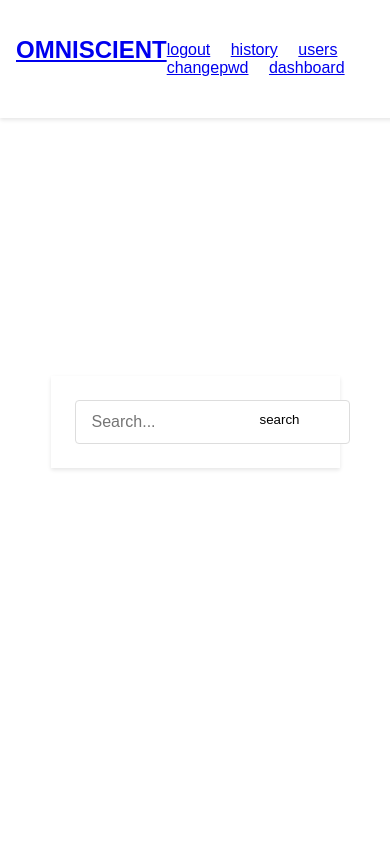
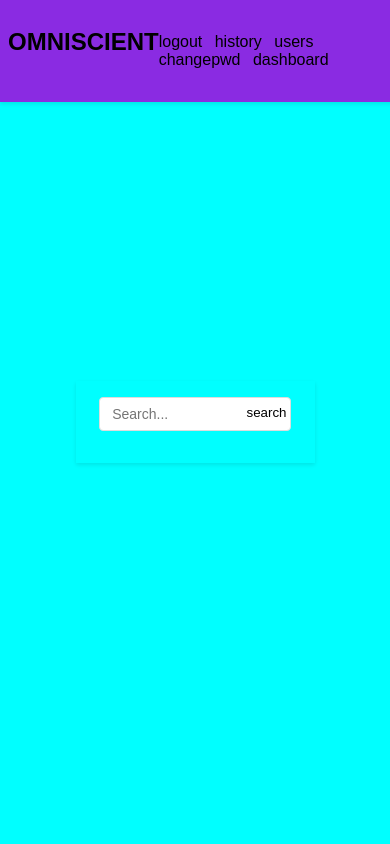
Before and after one commit to Tejaswikarthik/websearchengine_usingflask, a Flask app: template Templates/admin_view.html in a window 390 px wide. Run offline with Flask 3, Linux system fonts and the light colour scheme; the template is opened without the code that fills it, so the values that code supplies are empty; parts of the project's set-up code (start-up, migrations or seed data) failed here and were passed over.

Commit message:
Update admin_view.html

```diff
--- a/Templates/admin_view.html
+++ b/Templates/admin_view.html
@@ -16,6 +16,7 @@
             background-repeat: no-repeat;
             background-size: cover;
             background-position: center;
+            background-color: aqua;
         }
 
         .container {
@@ -36,8 +37,8 @@
         }
 
         #search {
-            width: 100%;
-            padding: 12px 16px;
+            width: 80%;
+            padding: 8px 16px;
             border: 1px solid #ddd;
             border-radius: 4px;
             font-size: 16px;
@@ -80,10 +81,56 @@
             left: 0;
             width: 100%;
             box-shadow: 0 2px 4px rgba(0, 0, 0, 0.1);
+            z-index: 1;
+            background-color: blueviolet;
         }
 
         nav a {
             margin-right: 16px;
+            text-decoration: none;
+            color: #000;
+            transition: color 0.3s ease;
+        }
+
+        nav a:hover {
+            color: greenyellow;
+
+        }
+
+        @media (max-width: 600px) {
+            .container {
+                padding: 16px;
+            }
+
+            .container h1 {
+                font-size: 32px;
+                margin-bottom: 16px;
+            }
+
+            form {
+                margin-bottom: 16px;
+            }
+
+            #search {
+                padding: 8px 12px;
+                font-size: 14px;
+            }
+
+            button {
+                padding: 8px 12px;
+            }
+
+            form img {
+                margin-right: 8px;
+            }
+
+            nav {
+                padding: 8px;
+            }
+
+            nav a {
+                margin-right: 8px;
+            }
         }
     </style>
     <script>
```
